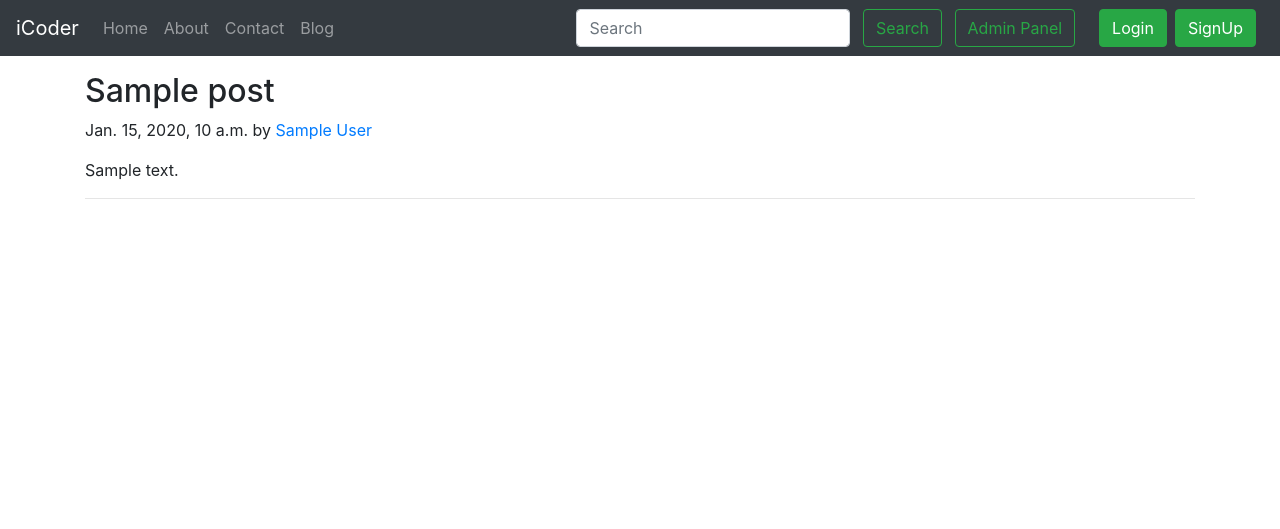
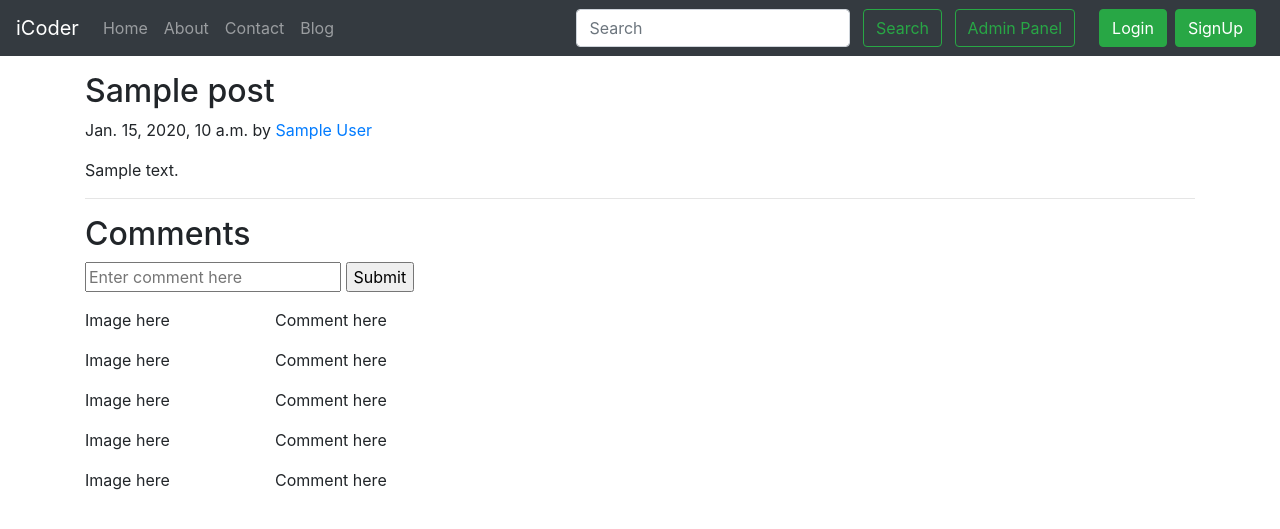
Before and after one commit to AnshikaDixit/iCoder, a Django app: template templates/blog/blog_post.html in a window 1280 px wide. Shown: the top 529 px of the page. Run offline with Django 5.2, Linux system fonts and the light colour scheme; the template is opened without the code that fills it: values that come from a table or form of the project are taken from there, others are empty; tables that the repository leaves empty hold one stand-in row (values such as "Sample post"); some libraries are stand-ins or nearby versions.

Commit message:
ADDED --> BlogComments model and API

```diff
--- a/blog/admin.py
+++ b/blog/admin.py
@@ -1,5 +1,5 @@
 from django.contrib import admin
-from blog.models import Post
+from blog.models import Post, BlogComment
 
 # Register your models here.
-admin.site.register(Post)
+admin.site.register((Post, BlogComment))
--- a/blog/models.py
+++ b/blog/models.py
@@ -1,5 +1,6 @@
 from django.db import models
-
+from django.contrib.auth.models import User
+from django.utils.timezone import now
 # Create your models here.
 class Post(models.Model):
      sno= models.AutoField(primary_key=True)
@@ -11,3 +12,13 @@
 
      def __str__(self) -> str:
           return self.title + ' - ' + self.author
+
+class BlogComment(models.Model):
+     sno = models.AutoField(primary_key=True)
+     comment = models.CharField(max_length=255)
+     user = models.ForeignKey(User, on_delete=models.CASCADE)
+     parent = models.ForeignKey("self", on_delete=models.CASCADE, null=True)
+     timeStamp = models.DateTimeField(default=now)
+
+     def __str__(self) -> str:
+          return self.comment[0:13] + "..." + "by " + self.user.username
--- a/blog/urls.py
+++ b/blog/urls.py
@@ -4,5 +4,6 @@
 
 urlpatterns = [
     path('', views.blogHome, name="blogHome"),
+    path('postComment', views.postComment, name="postComment"),
     path('<str:slug>', views.blogPost, name="blogPost"),
 ]
--- a/home/models.py
+++ b/home/models.py
@@ -10,4 +10,4 @@
      timeStamp=models.DateTimeField(auto_now_add=True, blank=True)
 
      def __str__(self) -> str:
-          return 'Message from ' + self.name + ' - ' + self.email
+          return 'Message from ' + self.name + ' - ' + self.emai
--- a/iCoder/urls.py
+++ b/iCoder/urls.py
@@ -16,6 +16,10 @@
 from django.contrib import admin
 from django.urls import path, include
 
+admin.site.site_header = "iCoder Admin"
+admin.site.site_title = "iCoder Admin Panel"
+admin.site.index_title = "Welcome to iCoder Admin Panel"
+
 urlpatterns = [
     path('admin/', admin.site.urls),
     path('', include('home.urls')),
--- a/templates/blog/blog_post.html
+++ b/templates/blog/blog_post.html
@@ -4,11 +4,40 @@
 
 {% block body %}
 <div class="container my-3">
-<div class="blog-post">
+
         <h2 class="blog-post-title">{{post.title}}</h2>
-        <p class="blog-post-meta">{{post.timeStamp}} by <a href="#">{{post.author}}</a></p>
+        <p class="blog-post-meta">{{post.timeStamp}} by <a href="/about">{{post.author}}</a></p>
+
         <p>{{post.content}}</p>
         <hr>
       </div>
+        <div class="container">
+      <h2> Comments</h2>
+      <form action="/blog/postComment" method="post">
+      {% csrf_token %}
+      <input type="text" name="comment" placeholder="Enter comment here">
+      <input type="hidden" name="postSno" value="{{post.sno}}" >
+      <input type="submit" value="Submit">
+     </form>
+      <div class="row my-3">
+      <div class="col-md-2 ">Image here</div>
+      <div class="col-md-10  ">Comment here</div>
+      </div>
+      <div class="row my-3">
+      <div class="col-md-2 ">Image here</div>
+      <div class="col-md-10  ">Comment here</div>
+      </div>
+      <div class="row my-3">
+      <div class="col-md-2 ">Image here</div>
+      <div class="col-md-10  ">Comment here</div>
+      </div>
+      <div class="row my-3">
+      <div class="col-md-2 ">Image here</div>
+      <div class="col-md-10  ">Comment here</div>
+      </div>
+      <div class="row my-3">
+      <div class="col-md-2 ">Image here</div>
+      <div class="col-md-10  ">Comment here</div>
+      </div>
       </div>
  {% endblock %}
```
Also changed, not shown: blog/views.py (+16 -5 lines), blog/migrations/0003_blogcomment.py (added).
